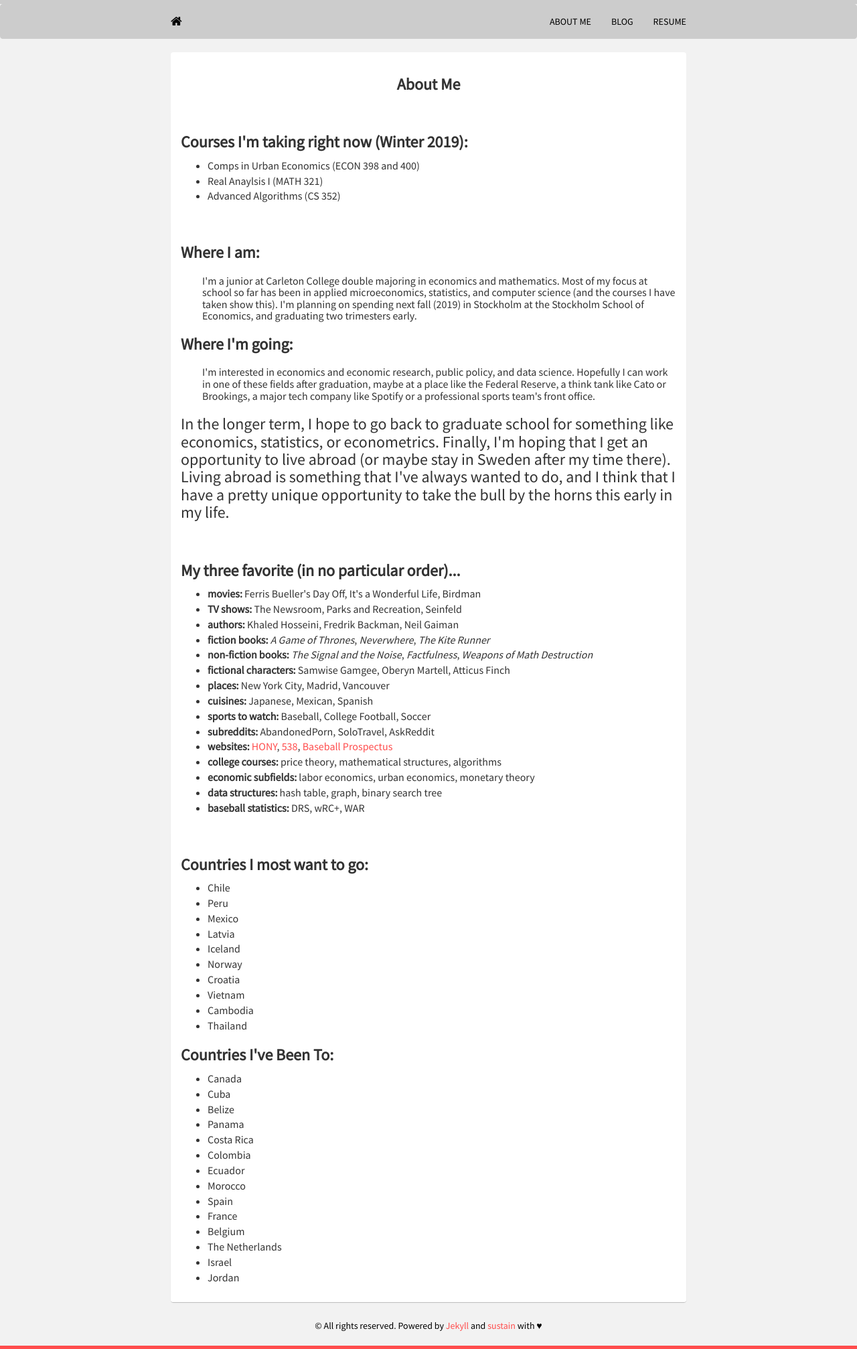
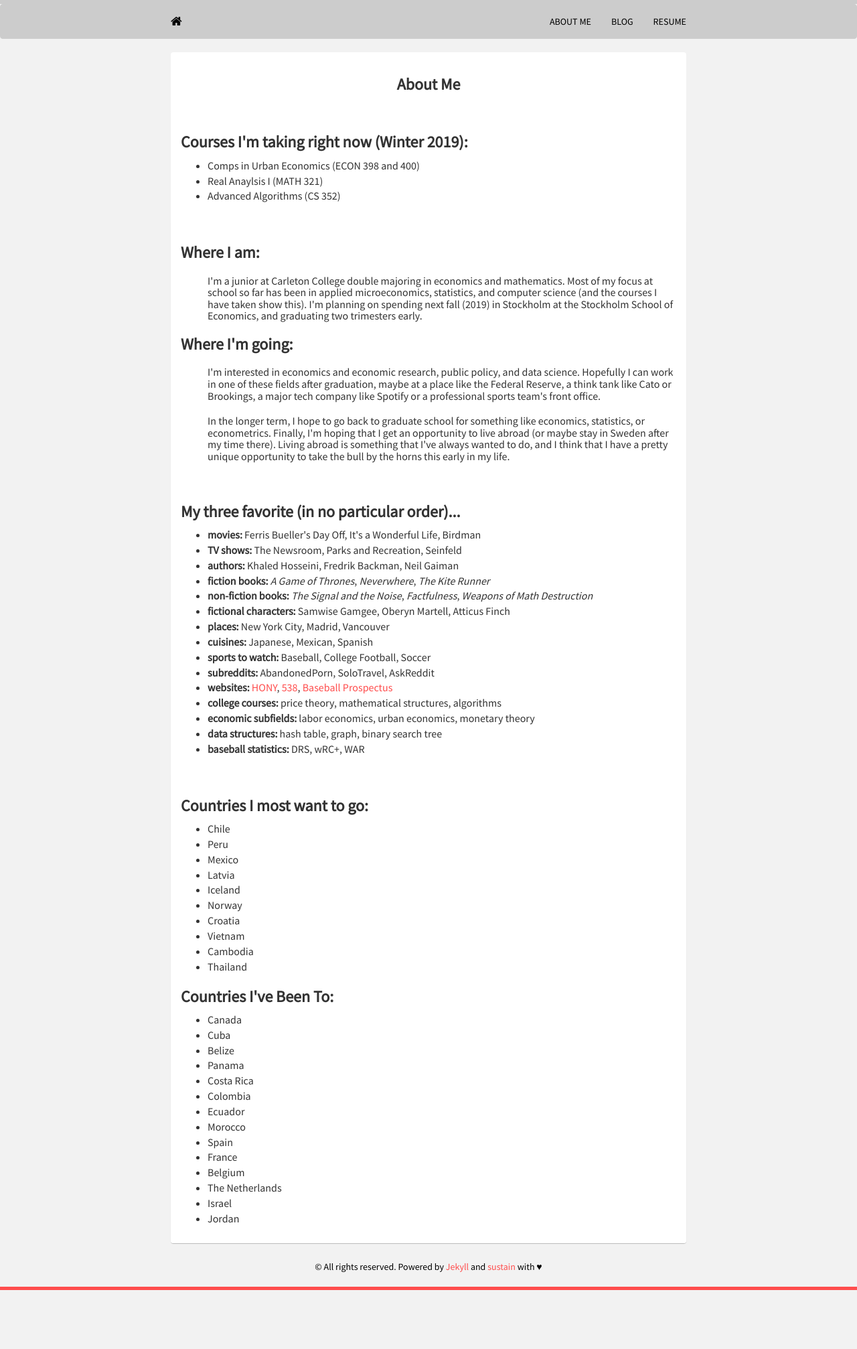
Before and after one commit to mrkaye97/mrkaye97.github.io, a Jekyll site: the page built from about.html, in a window 1280 px wide. Shown: the whole page at 67% size. Built offline with Jekyll 4.4.1, drawn with Linux system fonts in a browser that asks for light colours; nearby versions of some CDN libraries; after the commit the page ends 1926 px from its top, so only the background shows below that.

Commit message:
Update about.html

```diff
--- a/about.html
+++ b/about.html
@@ -25,12 +25,12 @@
 		  <div class="panel panel-default">
     		<div class="panel-body">
 			  <h3><strong>Where I am:</strong></h3>
-			  <h3 style="font-size:16px;margin-left: 2em">I'm a junior at Carleton College double majoring in economics and mathematics. Most of my focus at school so far has been in applied microeconomics, statistics, and computer science (and the courses I have taken show this). I'm planning on spending next fall (2019) in Stockholm at the Stockholm School of Economics, and graduating two trimesters early.</h3>
+			  <h3 style="font-size:16px;margin-left: 2.5em">I'm a junior at Carleton College double majoring in economics and mathematics. Most of my focus at school so far has been in applied microeconomics, statistics, and computer science (and the courses I have taken show this). I'm planning on spending next fall (2019) in Stockholm at the Stockholm School of Economics, and graduating two trimesters early.</h3>
 
 
 			  <h3><strong>Where I'm going:</strong></h3>
-			  <h3 style="font-size:16px;margin-left: 2em">I'm interested in economics and economic research, public policy, and data science. Hopefully I can work in one of these fields after graduation, maybe at a place like the Federal Reserve, a think tank like Cato or Brookings, a major tech company like Spotify or a professional sports team's front office.</h3>
-			  <h3>In the longer term, I hope to go back to graduate school for something like economics, statistics, or econometrics. Finally, I'm hoping that I get an opportunity to live abroad (or maybe stay in Sweden after my time there). Living abroad is something that I've always wanted to do, and I think that I have a pretty unique opportunity to take the bull by the horns this early in my life.</h3>
+			  <h3 style="font-size:16px;margin-left: 2.5em">I'm interested in economics and economic research, public policy, and data science. Hopefully I can work in one of these fields after graduation, maybe at a place like the Federal Reserve, a think tank like Cato or Brookings, a major tech company like Spotify or a professional sports team's front office.</h3>
+			  <h3 style="font-size:16px;margin-left: 2.5em">In the longer term, I hope to go back to graduate school for something like economics, statistics, or econometrics. Finally, I'm hoping that I get an opportunity to live abroad (or maybe stay in Sweden after my time there). Living abroad is something that I've always wanted to do, and I think that I have a pretty unique opportunity to take the bull by the horns this early in my life.</h3>
 		  </div>
 
 
```
